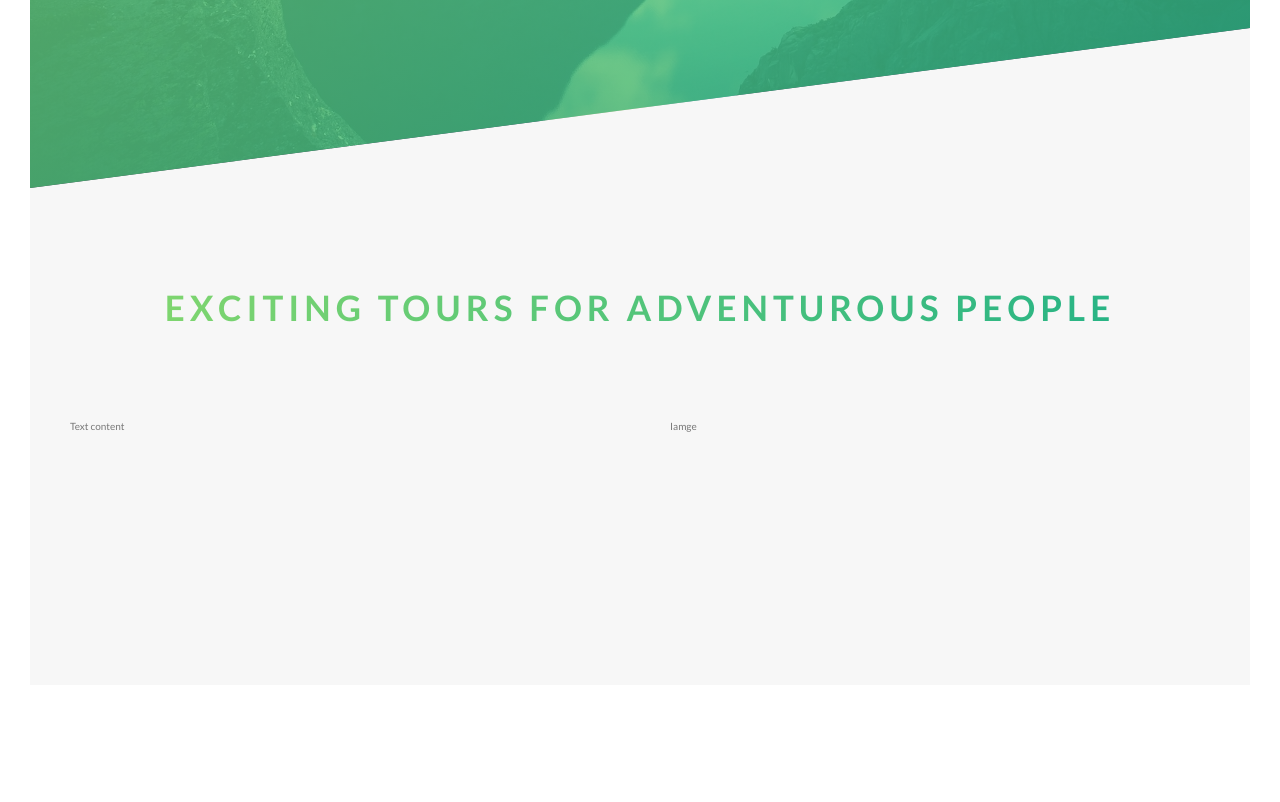
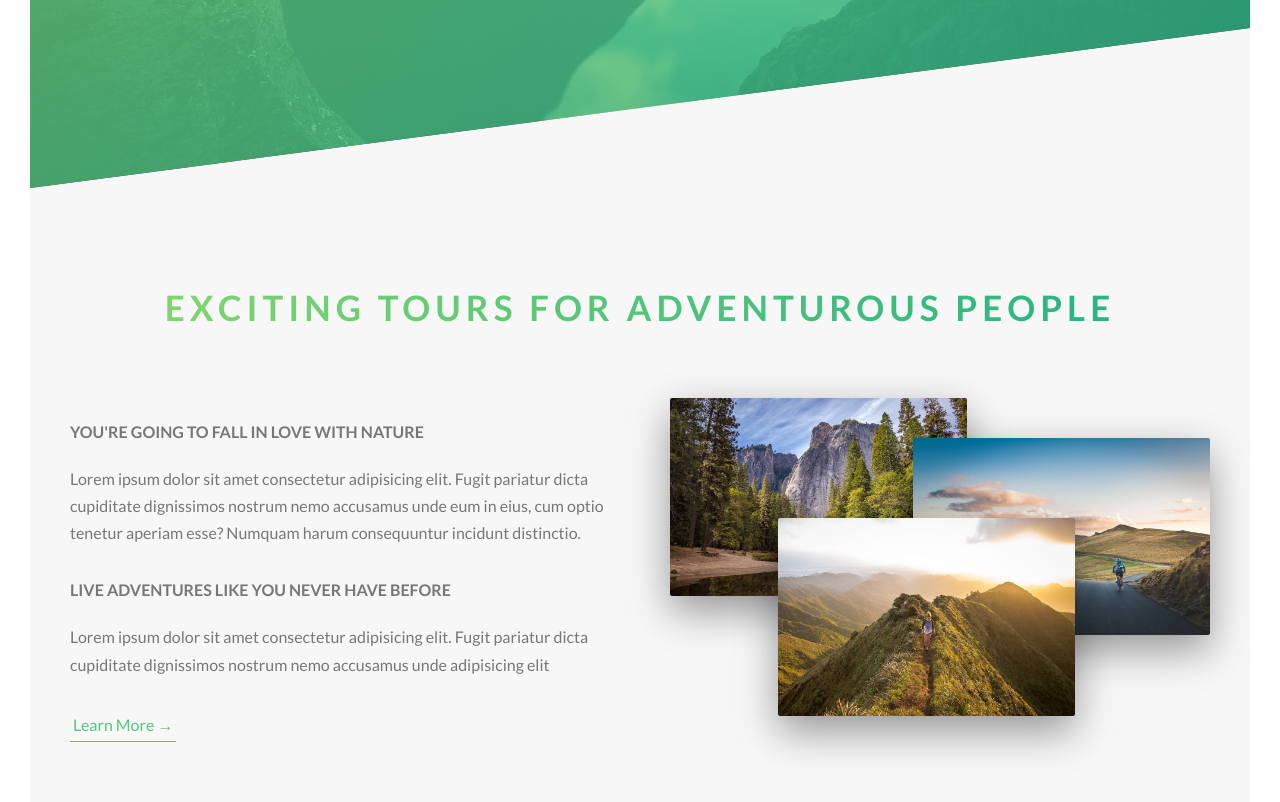
Before and after one commit to MhmodTayel/Toursy, a website: page index.html in a window 1280 px wide. Shown: the part 602-1404 px from the top of the page. Before the commit the page ends 1317 px from the top, so only its background shows below. Drawn offline with Linux system fonts and the light colour scheme.

Commit message:
add floted images to about section

```diff
--- a/index.html
+++ b/index.html
@@ -38,8 +38,46 @@
         </div>
 
         <div class="row">
-          <div class="col-1-of-2">Text content</div>
-          <div class="col-1-of-2">Iamge</div>
+          <div class="col-1-of-2">
+            <h3 class="heading-tertiary py-2">
+              You're going to fall in love with nature
+            </h3>
+            <p class="paragraph">
+              Lorem ipsum dolor sit amet consectetur adipisicing elit. Fugit
+              pariatur dicta cupiditate dignissimos nostrum nemo accusamus unde
+              eum in eius, cum optio tenetur aperiam esse? Numquam harum
+              consequuntur incidunt distinctio.
+            </p>
+            <h3 class="heading-tertiary py-2">
+              Live adventures like you never have before
+            </h3>
+            <p class="paragraph">
+              Lorem ipsum dolor sit amet consectetur adipisicing elit. Fugit
+              pariatur dicta cupiditate dignissimos nostrum nemo accusamus unde
+              adipisicing elit
+            </p>
+
+            <a href="# " class="btn-text">Learn More &rarr;</a>
+          </div>
+          <div class="col-1-of-2">
+            <div class="composition">
+              <img
+                src="img/nat-1-large.jpg"
+                alt="p1"
+                class="composition__photo composition__photo--p1"
+              />
+              <img
+                src="img/nat-2-large.jpg"
+                alt="p2"
+                class="composition__photo composition__photo--p2"
+              />
+              <img
+                src="img/nat-3-large.jpg"
+                alt="p3"
+                class="composition__photo composition__photo--p3"
+              />
+            </div>
+          </div>
         </div>
       </section>
     </main>
--- a/sass/base/_typography.scss
+++ b/sass/base/_typography.scss
@@ -55,3 +55,17 @@ body {
     text-shadow: 0.5rem 1rem 2rem rgba($color-black, 0.2);
   }
 }
+
+.heading-tertiary {
+  font-size: 1.6rem;
+  font-weight: 700;
+  text-transform: uppercase;
+}
+
+.paragraph {
+  font-size: 1.6rem;
+
+  &:not(:last-child) {
+    margin-bottom: 3rem;
+  }
+}
--- a/sass/base/_utilities.scss
+++ b/sass/base/_utilities.scss
@@ -2,6 +2,33 @@
   text-align: center;
 }
 
+.py-1 {
+  margin-bottom: 1rem;
+}
+.py-2 {
+  margin-bottom: 2rem;
+}
+.py-3 {
+  margin-bottom: 3rem;
+}
+.py-4 {
+  margin-bottom: 4rem;
+}
+.py-5 {
+  margin-bottom: 5rem;
+}
+.py-6 {
+  margin-bottom: 6rem;
+}
+.py-7 {
+  margin-bottom: 7rem;
+}
 .py-8 {
   margin-bottom: 8rem;
 }
+.py-9 {
+  margin-bottom: 9rem;
+}
+.py-10 {
+  margin-bottom: 10rem;
+}
--- a/sass/components/_button.scss
+++ b/sass/components/_button.scss
@@ -56,3 +56,28 @@
     animation-fill-mode: backwards;
   }
 }
+
+.btn-text {
+  &:link,
+  &:visited {
+    text-decoration: none;
+    color: $color-primary;
+    display: inline-block;
+    border-bottom: 1px solid $color-primary;
+    padding: 3px;
+    font-size: 1.6rem;
+  }
+
+  &:hover {
+    background-color: $color-primary;
+    color: $color-white;
+    box-shadow: 0 1rem 2rem rgba($color-black, 0.15);
+    transform: translateY(-2px);
+    transition: all 0.2s;
+  }
+
+  &:active {
+    box-shadow: 0 0.5rem 1rem rgba($color-black, 0.15);
+    transform: translateY(2px);
+  }
+}
--- /dev/null
+++ b/sass/components/_composition.scss
@@ -0,0 +1,25 @@
+.composition {
+  position: relative;
+
+  &__photo {
+    width: 55%;
+    box-shadow: 0 1.5rem 4rem rgba($color-black, 0.4);
+    border-radius: 2px;
+    position: absolute;
+
+    &--p1 {
+      left: 0;
+      top: -2rem;
+    }
+
+    &--p2 {
+      right: 0;
+      top: 2rem;
+    }
+
+    &--p3 {
+      left: 20%;
+      top: 10rem;
+    }
+  }
+}
--- a/sass/main.scss
+++ b/sass/main.scss
@@ -8,6 +8,7 @@
 @import "base/utilities";
 
 @import "components/button";
+@import "components/composition";
 
 @import "layout/header";
 @import "layout/grid";
```
Also changed, not shown: css/style.css.
